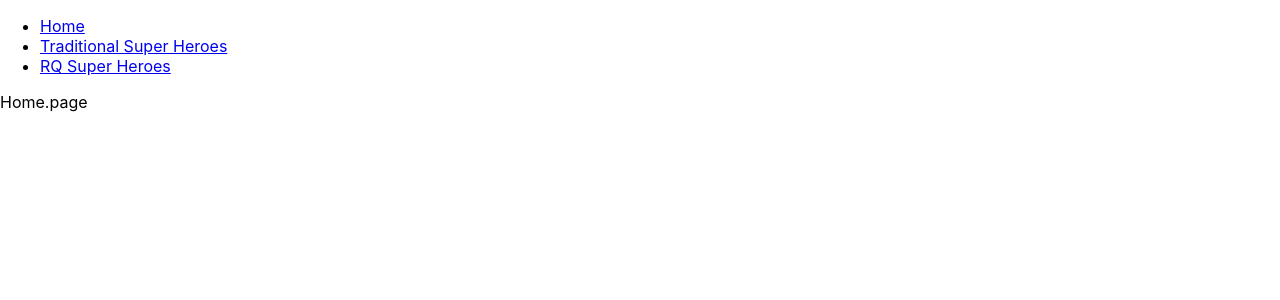
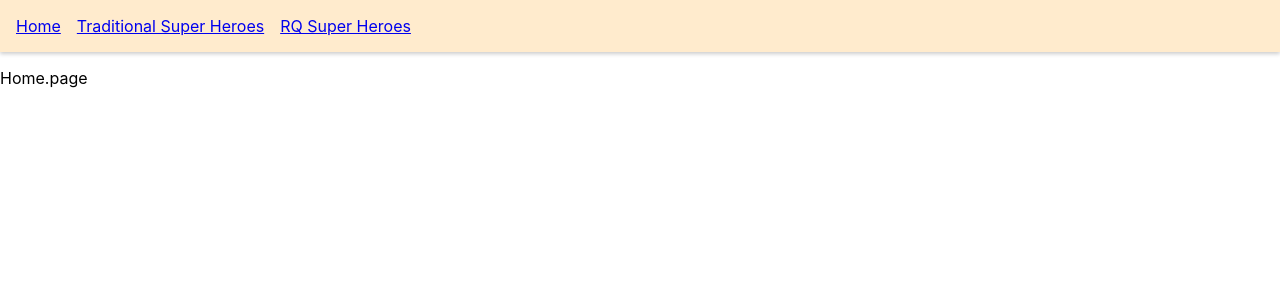
Before and after one commit to gyawali9/reactquery-tut, a React (Create React App) app: page / in a window 1280 px wide. Shown: the top 300 px of the page. Built offline with nearby package versions, Linux system fonts and the light colour scheme.

Commit message:
styling nav

```diff
--- a/src/App.css
+++ b/src/App.css
@@ -5,6 +5,19 @@
 .App-logo {
   height: 40vmin;
   pointer-events: none;
+}
+
+nav ul {
+  display: flex;
+  background-color: blanchedalmond;
+  margin-block-start: 0;
+  padding: 16px;
+  box-shadow: 0 2px 4px rgba(0, 0, 0, 0.2);
+}
+
+nav ul li {
+  list-style-type: none;
+  margin-right: 16px;
 }
 
 @media (prefers-reduced-motion: no-preference) {
--- a/src/App.js
+++ b/src/App.js
@@ -1,8 +1,9 @@
-import React from "react";
 import { BrowserRouter as Router, Routes, Route, Link } from "react-router-dom";
+
 import HomePage from "./components/HomePage";
 import RQSuperHeroesPage from "./components/RQSuperHeroesPage";
 import SuperHeroesPage from "./components/SuperHeroesPage";
+import "./App.css";
 
 const App = () => {
   return (
```
